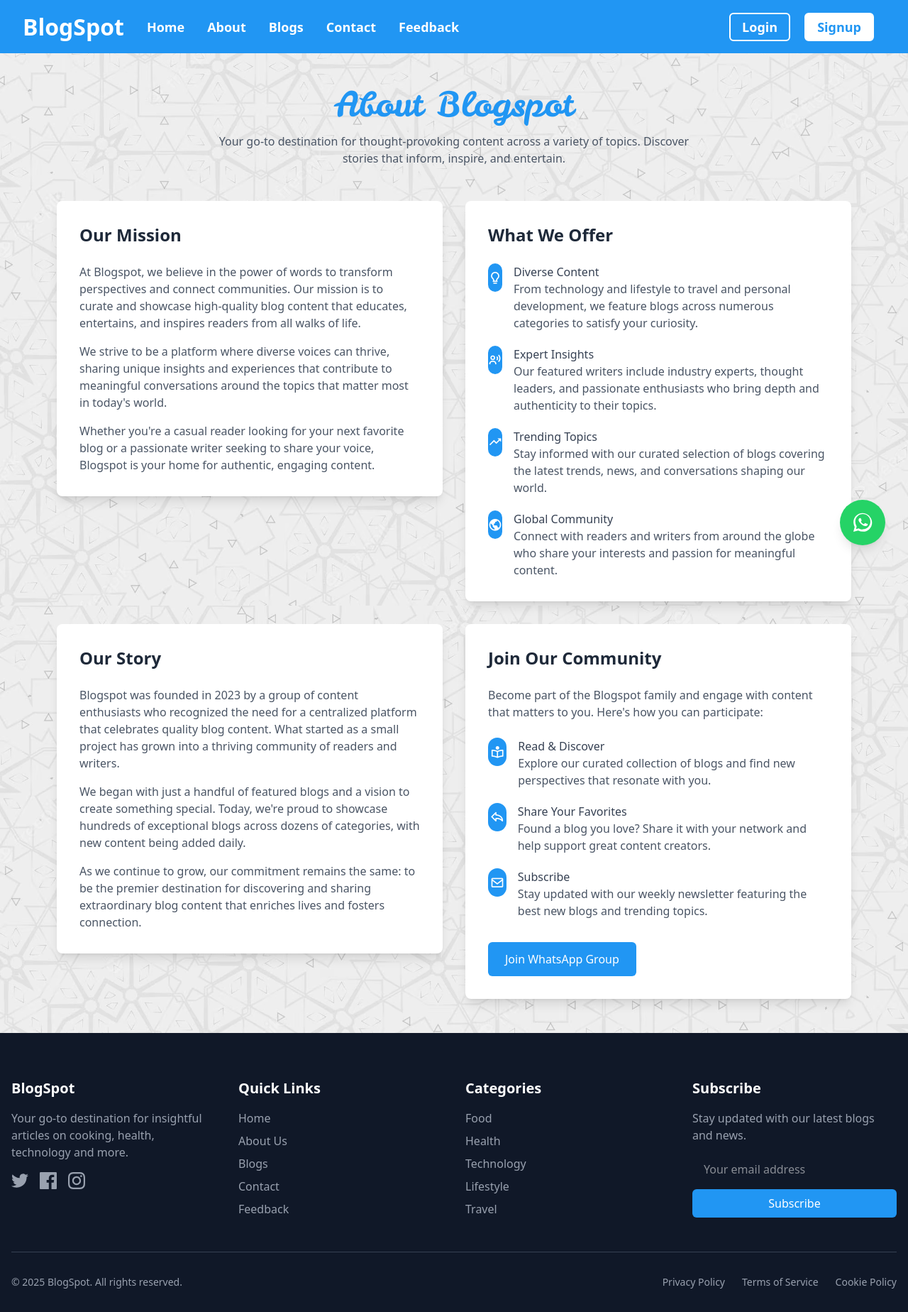
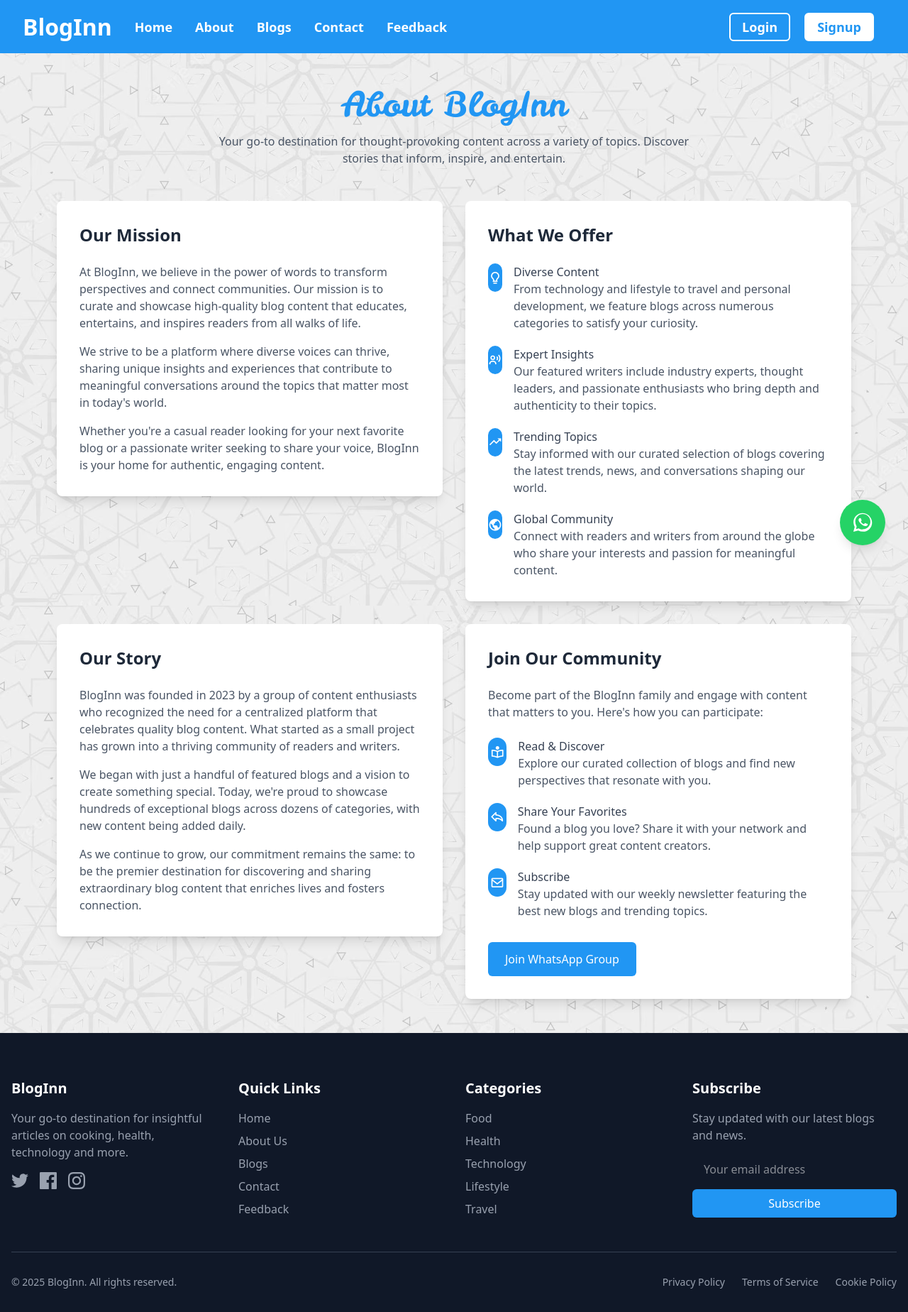
Before and after one commit to Talha-ai/blogspot, a Next.js app in the folder client/: page /about in a window 1280 px wide. Shown: the whole page at 71% size. Built offline with nearby package versions, Linux system fonts and the light colour scheme.

Commit message:
Changed domain to blogInn

```diff
--- a/client/package.json
+++ b/client/package.json
@@ -1,5 +1,5 @@
 {
-  "name": "blogspot",
+  "name": "bloginn",
   "version": "0.1.0",
   "private": true,
   "scripts": {
@@ -13,6 +13,7 @@
     "lucide-react": "^0.487.0",
     "next": "^14.2.15",
     "next-mdx-remote": "^5.0.0",
+    "next-seo": "^6.6.0",
     "react": "^18.2.0",
     "react-dom": "^18.2.0",
     "rehype-autolink-headings": "^7.1.0",
--- a/client/src/app/about/page.tsx
+++ b/client/src/app/about/page.tsx
@@ -14,7 +14,7 @@ export default function AboutPage() {
         <h1
           className={`${leckerliOne.className} text-4xl md:text-5xl text-[#2196f3] mb-4`}
         >
-          About Blogspot
+          About BlogInn
         </h1>
         <p className="text-gray-600 max-w-2xl mx-auto">
           Your go-to destination for thought-provoking content across a variety
@@ -28,7 +28,7 @@ export default function AboutPage() {
             Our Mission
           </h2>
           <p className="text-gray-600 mb-4">
-            At Blogspot, we believe in the power of words to transform
+            At BlogInn, we believe in the power of words to transform
             perspectives and connect communities. Our mission is to curate and
             showcase high-quality blog content that educates, entertains, and
             inspires readers from all walks of life.
@@ -41,7 +41,7 @@ export default function AboutPage() {
           </p>
           <p className="text-gray-600">
             Whether you&apos;re a casual reader looking for your next favorite
-            blog or a passionate writer seeking to share your voice, Blogspot is
+            blog or a passionate writer seeking to share your voice, BlogInn is
             your home for authentic, engaging content.
           </p>
         </div>
@@ -115,7 +115,7 @@ export default function AboutPage() {
             Our Story
           </h2>
           <p className="text-gray-600 mb-4">
-            Blogspot was founded in 2023 by a group of content enthusiasts who
+            BlogInn was founded in 2023 by a group of content enthusiasts who
             recognized the need for a centralized platform that celebrates
             quality blog content. What started as a small project has grown into
             a thriving community of readers and writers.
@@ -138,7 +138,7 @@ export default function AboutPage() {
             Join Our Community
           </h2>
           <p className="text-gray-600 mb-6">
-            Become part of the Blogspot family and engage with content that
+            Become part of the BlogInn family and engage with content that
             matters to you. Here&apos;s how you can participate:
           </p>
 
--- a/client/src/app/contact/page.tsx
+++ b/client/src/app/contact/page.tsx
@@ -210,7 +210,7 @@ export default function ContactPage() {
                 </div>
                 <div>
                   <h3 className="text-gray-700 font-medium">Email</h3>
-                  <p className="text-gray-600">info@blogspot.com</p>
+                  <p className="text-gray-600">info@bloginn.com</p>
                 </div>
               </div>
 
--- a/client/src/app/feedback/page.tsx
+++ b/client/src/app/feedback/page.tsx
@@ -86,7 +86,7 @@ export default function FeedbackPage() {
           We Value Your Feedback
         </h1>
         <p className="text-gray-600 max-w-2xl mx-auto">
-          Your thoughts and suggestions help us improve BlogSpot. Please take a
+          Your thoughts and suggestions help us improve BlogInn. Please take a
           moment to share your experience and let us know how we can make it
           even better.
         </p>
@@ -236,10 +236,10 @@ export default function FeedbackPage() {
               Send your feedback directly to our dedicated team.
             </p>
             <a
-              href="mailto:feedback@blogspot.com"
+              href="mailto:feedback@bloginn.com"
               className="text-[#2196f3] hover:underline"
             >
-              feedback@blogspot.com
+              feedback@bloginn.com
             </a>
           </div>
 
@@ -252,7 +252,7 @@ export default function FeedbackPage() {
               Share your thoughts with us on Twitter.
             </p>
             <a href="#" className="text-[#2196f3] hover:underline">
-              @BlogSpot
+              @BlogInn
             </a>
           </div>
 
@@ -282,7 +282,7 @@ export default function FeedbackPage() {
             </h3>
             <p className="text-gray-600">
               All feedback is reviewed by our team and considered for future
-              updates and improvements to BlogSpot.
+              updates and improvements to BlogInn.
             </p>
           </div>
           <div>
--- a/client/src/app/layout.tsx
+++ b/client/src/app/layout.tsx
@@ -21,7 +21,7 @@ const leckerliOne = Leckerli_One({
 });
 
 export const metadata: Metadata = {
-  title: 'BlogSpot - Your Source for Insightful Content',
+  title: 'BlogInn - Your Source for Insightful Content',
   description: 'Discover articles, stories and tips on a variety of topics.',
   icons: {
     icon: '/favicon-3.png',
--- a/client/src/app/sitemap.xml/route.ts
+++ b/client/src/app/sitemap.xml/route.ts
@@ -1,7 +1,7 @@
 import { blogData } from '../data/blogData';
 
 export async function GET() {
-  const baseUrl = 'https://blogspot-alpha.vercel.app';
+  const baseUrl = 'https://www.bloginn.space';
 
   // Get all blog URLs
   const blogUrls = blogData.map((blog) => `${baseUrl}/blog/${blog.slug}`);
--- a/client/src/components/Footer.tsx
+++ b/client/src/components/Footer.tsx
@@ -9,7 +9,7 @@ const Footer = () => {
         <div className="grid grid-cols-1 md:grid-cols-2 lg:grid-cols-4 gap-8">
           {/* Column 1 - About */}
           <div>
-            <h3 className="text-xl font-bold mb-4">BlogSpot</h3>
+            <h3 className="text-xl font-bold mb-4">BlogInn</h3>
             <p className="text-gray-400 mb-4">
               Your go-to destination for insightful articles on cooking, health,
               technology and more.
@@ -182,7 +182,7 @@ const Footer = () => {
         {/* Bottom footer */}
         <div className="border-t border-gray-700 mt-12 pt-8 flex flex-col md:flex-row justify-between items-center">
           <p className="text-gray-400 text-sm mb-4 md:mb-0">
-            © 2025 BlogSpot. All rights reserved.
+            © 2025 BlogInn. All rights reserved.
           </p>
           <div className="flex space-x-6 text-sm">
             <Link
--- a/client/src/components/Hero.tsx
+++ b/client/src/components/Hero.tsx
@@ -14,7 +14,7 @@ const Hero = () => {
 
       <div className="container mx-auto px-4 h-full flex flex-col justify-center items-center text-center z-10 relative">
         <h1 className="text-4xl md:text-5xl lg:text-6xl font-bold mb-6">
-          Welcome to BlogSpot
+          Welcome to BlogInn
         </h1>
         <p className="text-xl md:text-2xl max-w-2xl mb-8">
           Your source for insightful articles, stories, and updates on topics
--- a/client/src/components/Navbar.tsx
+++ b/client/src/components/Navbar.tsx
@@ -74,7 +74,7 @@ export default function Navbar() {
     <header className="fixed top-0 left-0 w-full h-[75px] flex justify-between items-center bg-[#2196f3] text-white z-50">
       <div className="w-full lg:w-fit flex justify-between lg:justify-center items-center">
         <Link href="/">
-          <h2 className="text-[2em] font-semibold ml-4 md:ml-8">BlogSpot</h2>
+          <h2 className="text-[2em] font-semibold ml-4 md:ml-8">BlogInn</h2>
         </Link>
 
         {/* Burger Menu Button - only visible on small screens */}
--- a/client/src/components/shareButtons.tsx
+++ b/client/src/components/shareButtons.tsx
@@ -18,7 +18,7 @@ export default function ShareButtons({
   className?: string;
 }) {
   const fullUrl = `${
-    process.env.NEXT_PUBLIC_SITE_URL || 'https://blogspot-alpha.vercel.app'
+    process.env.NEXT_PUBLIC_SITE_URL || 'https://www.bloginn.space'
   }${url}`;
 
   const handleShare = (platform: string) => {
```
Also changed, not shown: client/public/robots.txt, 1 other file (tests, documents, lock files or other folders).
